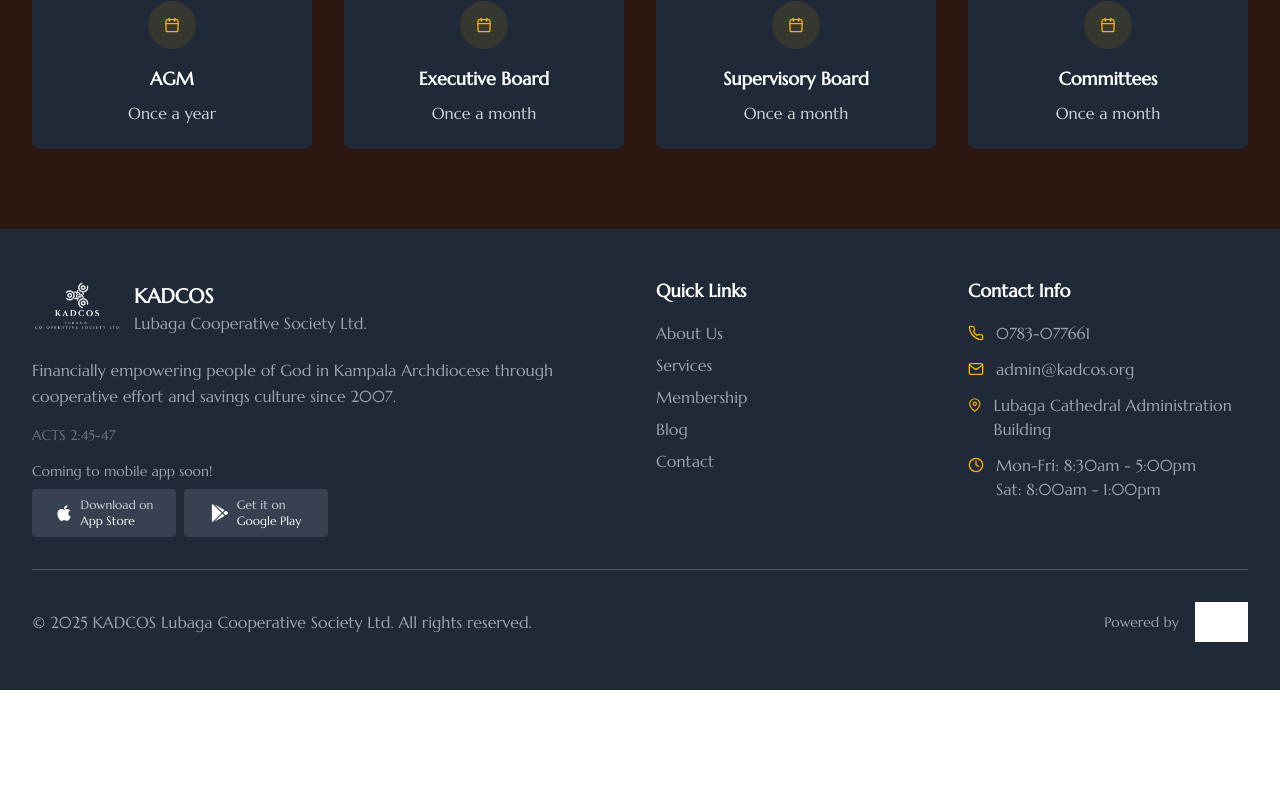
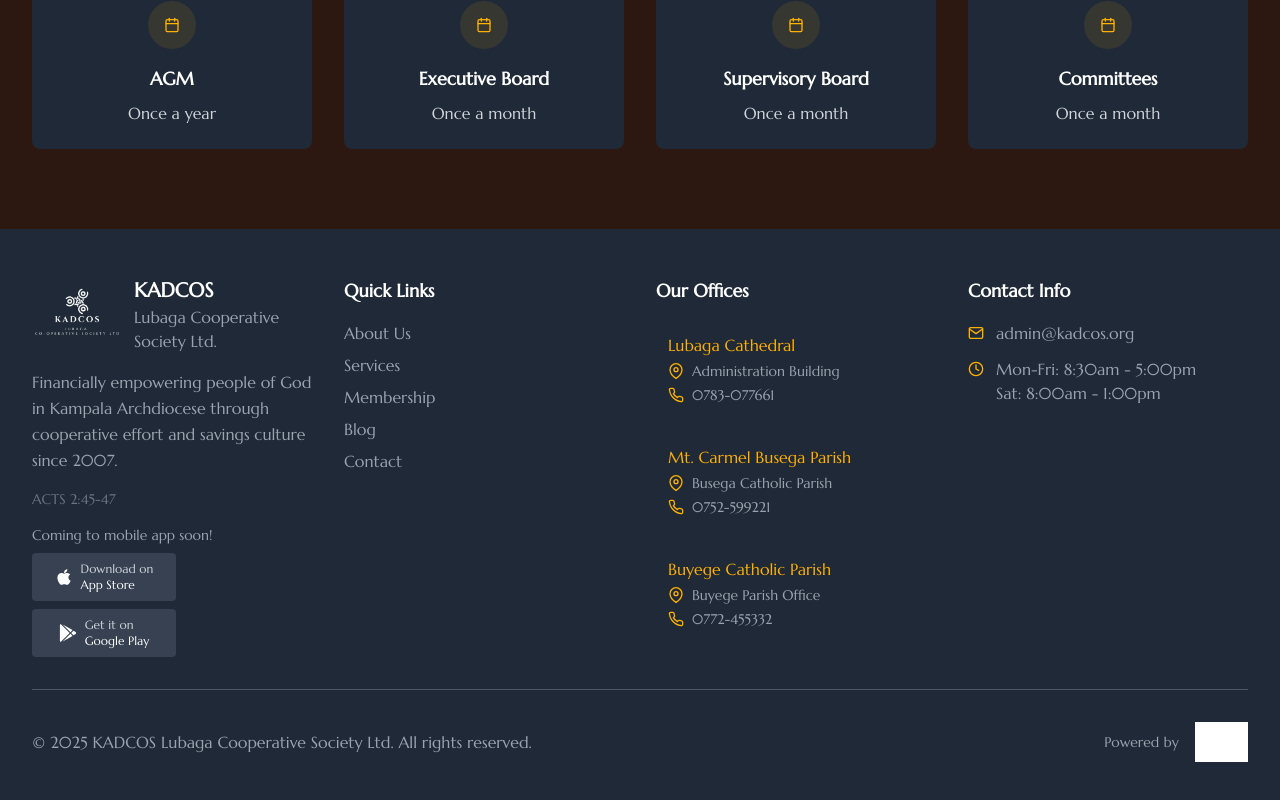
Before and after one commit to marksemakula/kadcos, a React (Vite) app: page /#/services in a window 1280 px wide. Shown: the part 3221-4021 px from the top of the page. Before the commit the page ends 3911 px from the top, so only its background shows below. Built offline with nearby package versions, Linux system fonts and the light colour scheme; grey boxes are pictures that could not be loaded.

Commit message:
Update Footer.jsx

```diff
--- a/src/components/Footer.jsx
+++ b/src/components/Footer.jsx
@@ -8,12 +8,31 @@
 const { FiPhone, FiMail, FiMapPin, FiClock } = FiIcons;
 
 const Footer = () => {
+  // Office locations data
+  const offices = [
+    {
+      name: "Lubaga Cathedral",
+      address: "Administration Building",
+      phone: "0783-077661"
+    },
+    {
+      name: "Mt. Carmel Busega Parish",
+      address: "Busega Catholic Parish",
+      phone: "0752-599221"
+    },
+    {
+      name: "Buyege Catholic Parish",
+      address: "Buyege Parish Office",
+      phone: "0772-455332"
+    }
+  ];
+
   return (
     <footer className="bg-gray-800 text-white">
       <div className="max-w-7xl mx-auto px-4 sm:px-6 lg:px-8 py-12">
         <div className="grid grid-cols-1 md:grid-cols-4 gap-8">
           {/* Company Info */}
-          <div className="col-span-1 md:col-span-2">
+          <div className="col-span-1">
             <div className="flex items-center space-x-3 mb-4">
               <img
                 src="/images/kadcos-logo-trsp.png"
@@ -79,21 +98,33 @@
             </ul>
           </div>
 
+          {/* Office Locations */}
+          <div>
+            <h4 className="text-lg font-semibold mb-4 font-marcellus">Our Offices</h4>
+            <div className="space-y-4">
+              {offices.map((office, index) => (
+                <div key={index} className="bg-gray-750 p-3 rounded-lg">
+                  <h5 className="font-medium text-primary font-marcellus">{office.name}</h5>
+                  <div className="flex items-start space-x-2 mt-1">
+                    <SafeIcon icon={FiMapPin} className="text-primary mt-0.5 flex-shrink-0" />
+                    <span className="text-gray-400 text-sm font-marcellus">{office.address}</span>
+                  </div>
+                  <div className="flex items-center space-x-2 mt-1">
+                    <SafeIcon icon={FiPhone} className="text-primary flex-shrink-0" />
+                    <span className="text-gray-400 text-sm font-marcellus">{office.phone}</span>
+                  </div>
+                </div>
+              ))}
+            </div>
+          </div>
+
           {/* Contact Info */}
           <div>
             <h4 className="text-lg font-semibold mb-4 font-marcellus">Contact Info</h4>
             <div className="space-y-3">
               <div className="flex items-center space-x-3">
-                <SafeIcon icon={FiPhone} className="text-primary" />
-                <span className="text-gray-400 font-marcellus">0783-077661</span>
-              </div>
-              <div className="flex items-center space-x-3">
                 <SafeIcon icon={FiMail} className="text-primary" />
                 <span className="text-gray-400 font-marcellus">admin@kadcos.org</span>
-              </div>
-              <div className="flex items-start space-x-3">
-                <SafeIcon icon={FiMapPin} className="text-primary mt-1" />
-                <span className="text-gray-400 font-marcellus">Lubaga Cathedral Administration Building</span>
               </div>
               <div className="flex items-start space-x-3">
                 <SafeIcon icon={FiClock} className="text-primary mt-1" />
```
